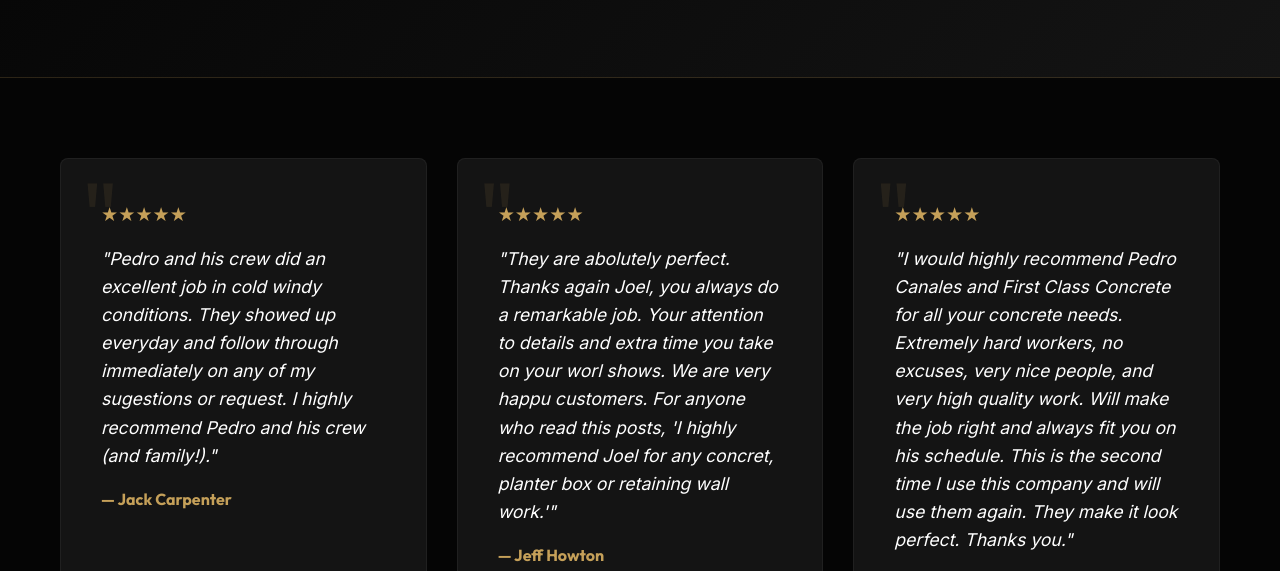
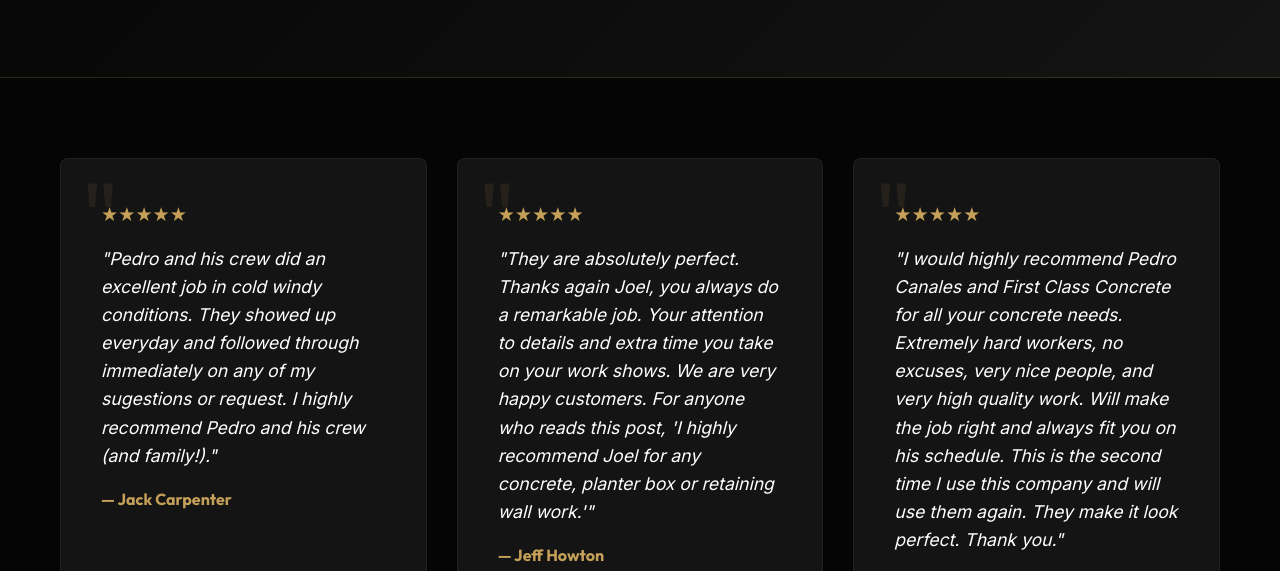
Before and after one commit to damezaf12/first-class-concretex, a website built with Vite: page reviews.html in a window 1280 px wide. Shown: the part 217-788 px from the top of the page. Built offline with nearby package versions, Linux system fonts and the light colour scheme.

Commit message:
Update reviews.html

```diff
--- a/reviews.html
+++ b/reviews.html
@@ -55,17 +55,17 @@
       <div class="testimonials-grid">
         <div class="testimonial-card">
           <div class="stars" style="color: var(--color-gold); margin-bottom: 15px; font-size: 1.2rem;">★★★★★</div>
-          <p>"Pedro and his crew did an excellent job in cold windy conditions. They showed up everyday and follow through immediately on any of my sugestions or request. I highly recommend Pedro and his crew (and family!)."</p>
+          <p>"Pedro and his crew did an excellent job in cold windy conditions. They showed up everyday and followed through immediately on any of my sugestions or request. I highly recommend Pedro and his crew (and family!)."</p>
           <h4 style="margin-top: 20px; color: var(--color-gold);">— Jack Carpenter</h4>
         </div>
         <div class="testimonial-card">
           <div class="stars" style="color: var(--color-gold); margin-bottom: 15px; font-size: 1.2rem;">★★★★★</div>
-          <p>"They are abolutely perfect. Thanks again Joel, you always do a remarkable job. Your attention to details and extra time you take on your worl shows. We are very happu customers. For anyone who read this posts, 'I highly recommend Joel for any concret, planter box or retaining wall work.'"</p>
+          <p>"They are absolutely perfect. Thanks again Joel, you always do a remarkable job. Your attention to details and extra time you take on your work shows. We are very happy customers. For anyone who reads this post, 'I highly recommend Joel for any concrete, planter box or retaining wall work.'"</p>
           <h4 style="margin-top: 20px; color: var(--color-gold);">— Jeff Howton</h4>
         </div>
         <div class="testimonial-card">
           <div class="stars" style="color: var(--color-gold); margin-bottom: 15px; font-size: 1.2rem;">★★★★★</div>
-          <p>"I would highly recommend Pedro Canales and First Class Concrete for all your concrete needs. Extremely hard workers, no excuses, very nice people, and very high quality work. Will make the job right and always fit you on his schedule. This is the second time I use this company and will use them again. They make it look perfect. Thanks you."</p>
+          <p>"I would highly recommend Pedro Canales and First Class Concrete for all your concrete needs. Extremely hard workers, no excuses, very nice people, and very high quality work. Will make the job right and always fit you on his schedule. This is the second time I use this company and will use them again. They make it look perfect. Thank you."</p>
           <h4 style="margin-top: 20px; color: var(--color-gold);">— Jeff Lisicki</h4>
         </div>
       </div>
```
